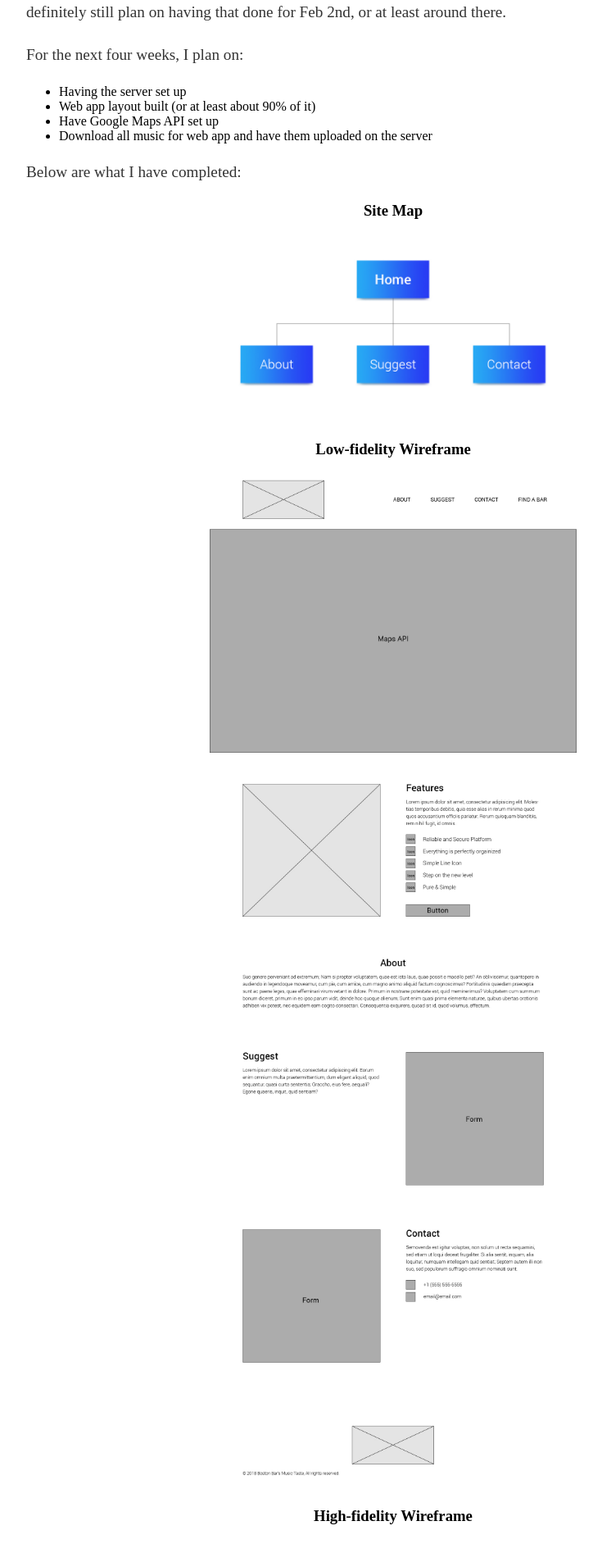
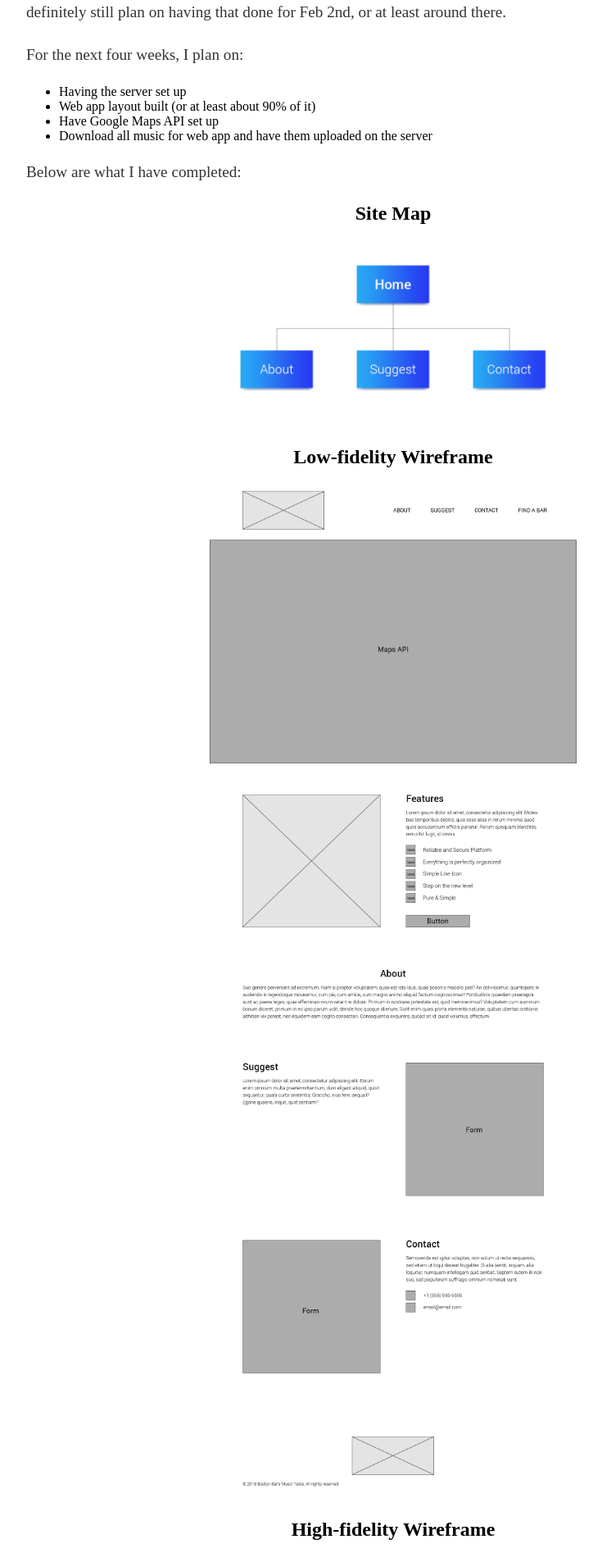
Before and after one commit to pathana/pathana.github.io, a Jekyll site: the page built from _posts/2018-01-26-progress-post.md, in a window 1280 px wide. Shown: the part 554-2448 px from the top of the page at 82% size, without its empty margins (160-895 px from the left). Built offline with Jekyll 4.4.1, drawn with Linux system fonts in a browser that asks for light colours.

Commit message:
Update h3 tags to h2 tags

```diff
--- a/_posts/2018-01-26-progress-post.md
+++ b/_posts/2018-01-26-progress-post.md
@@ -26,19 +26,19 @@ For the next four weeks, I plan on:
 Below are what I have completed:
 
 <div style="text-align:center" markdown="1">
-### Site Map
+## Site Map
 
 ![Site Map](/images/sitemap.jpg){:height="50%" width="50%"}
 
-### Low-fidelity Wireframe
+## Low-fidelity Wireframe
 
 ![Low-fidelity Wireframe](/images/low-fid-wireframe.jpg){:height="50%" width="50%"}
 
-### High-fidelity Wireframe
+## High-fidelity Wireframe
 
 ![High-fidelity Wireframe](/images/high-fid-wireframe.jpg){:height="50%" width="50%"}
 
-### Mockup
+## Mockup
 
 ![Mockup](/images/mockup.jpg){:height="50%" width="50%"}
 </div>
```
